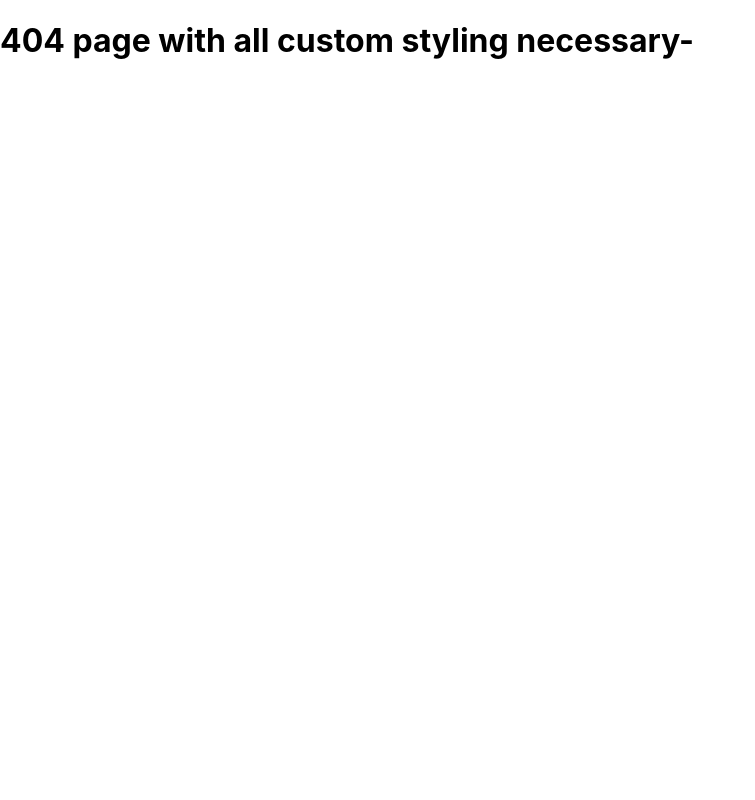
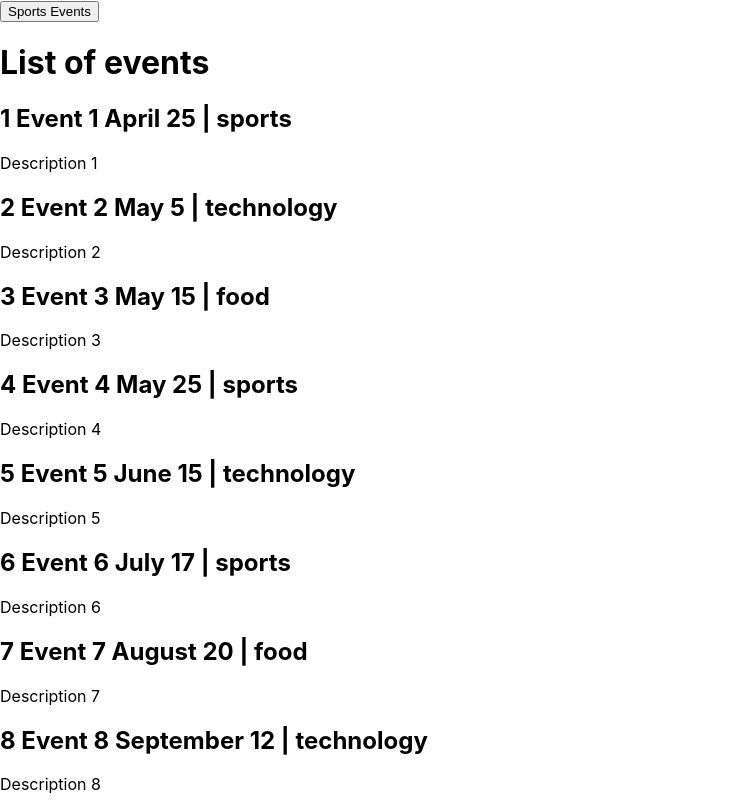
Before and after one commit to razumolla/next-routing-codevolution, a Next.js app: page /events in a window 1280 px wide. Before the commit this address had no page. Shown: the top 800 px of the page, without its empty margins (0-755 px from the left). Built offline with nearby package versions, Linux system fonts and the light colour scheme; data requests are answered from the project's data file.

Commit message:
Pre-render + client side data fetch

```diff
--- a/db.json
+++ b/db.json
@@ -1,4 +1,76 @@
 {
+    "events": [
+        {
+            "id": 1,
+            "title": "Event 1",
+            "description": "Description 1",
+            "category": "sports",
+            "date": "April 25"
+        },
+        {
+            "id": 2,
+            "title": "Event 2",
+            "description": "Description 2",
+            "category": "technology",
+            "date": "May 5 "
+        },
+        {
+            "id": 3,
+            "title": "Event 3",
+            "description": "Description 3",
+            "category": "food",
+            "date": "May 15"
+        },
+        {
+            "id": 4,
+            "title": "Event 4",
+            "description": "Description 4",
+            "category": "sports",
+            "date": "May 25"
+        },
+        {
+            "id": 5,
+            "title": "Event 5",
+            "description": "Description 5",
+            "category": "technology",
+            "date": "June 15 "
+        },
+        {
+            "id": 6,
+            "title": "Event 6",
+            "description": "Description 6",
+            "category": "sports",
+            "date": "July 17"
+        },
+        {
+            "id": 7,
+            "title": "Event 7",
+            "description": "Description 7",
+            "category": "food",
+            "date": "August 20"
+        },
+        {
+            "id": 8,
+            "title": "Event 8",
+            "description": "Description 8",
+            "category": "technology",
+            "date": "September 12"
+        },
+        {
+            "id": 9,
+            "title": "Event 9",
+            "description": "Description 9",
+            "category": "sports",
+            "date": "October 12"
+        },
+        {
+            "id": 10,
+            "title": "Event 10",
+            "description": "Description 10",
+            "category": "language",
+            "date": "December 20"
+        }
+    ],
     "dashboard": {
         "posts": 5,
         "likes": 150,
--- /dev/null
+++ b/pages/events.js
@@ -0,0 +1,51 @@
+import { useState } from "react";
+import { useRouter } from 'next/router';
+
+function EventList({ eventList }) {
+    const [events, setEvents] = useState(eventList)
+
+
+    const fetchSportsEvents = async () => {
+        const router = useRouter()
+
+        const response = await fetch('http://localhost:4000/events?category=sports')
+        const data = await response.json()
+        setEvents(data)
+        router.push('/events?category=sports', undefined, { shallow: true })
+    }
+    return (
+        <>
+            <button onClick={fetchSportsEvents}> Sports Events</button>
+            <h1>List of events</h1>
+            {
+                events.map(event => {
+                    return (
+                        <div key={event.id}>
+                            <h2>
+                                {event.id} {event.title} {event.date} | {event.category}
+                            </h2>
+                            <p>
+                                {event.description}
+                            </p>
+                        </div>
+                    )
+                })
+            }
+        </>
+    );
+}
+
+export default EventList;
+
+export async function getServerSideProps(context) {
+    const { query } = context
+    const { category } = query
+    const queryString = category ? 'category=sports' : ''
+    const response = await fetch(`http://localhost:4000/events?${queryString}`)
+    const data = await response.json()
+    return {
+        props: {
+            eventList: data,
+        }
+    }
+}
```
